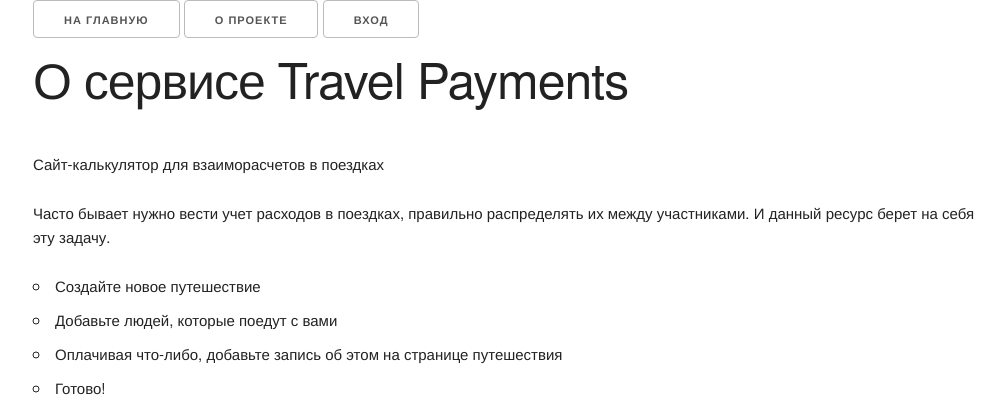
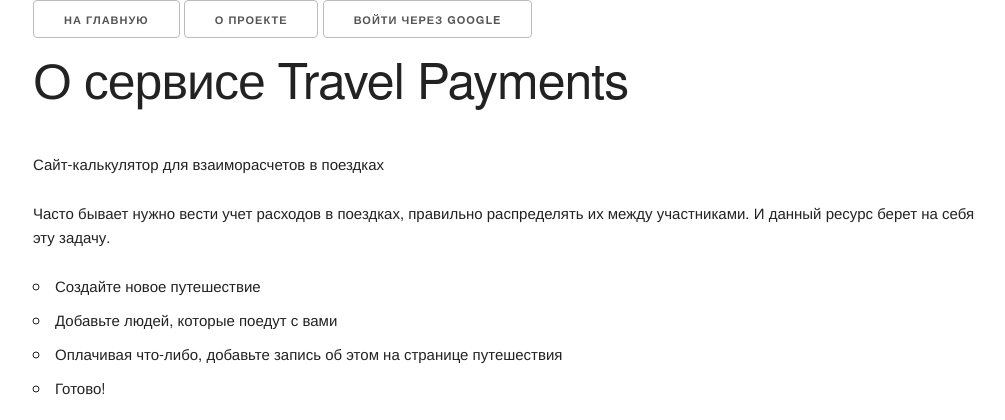
Before and after one commit to miguel-vn/travel_payments_web, a Django app: page /about in a window 1280 px wide. Shown: the top 420 px of the page, without its empty margins (127-1132 px from the left). Run offline with Django 3.2, Linux system fonts and the light colour scheme.

Commit message:
Login button moved to main page

```diff
--- a/payments_logic/templates/base.html
+++ b/payments_logic/templates/base.html
@@ -11,11 +11,9 @@
     <a class="toplinks button" href="{% url 'travels_list' %}">На главную</a>
     <a class="toplinks button" href="{% url 'about' %}">О проекте</a>
     {% if not user.is_authenticated %}
-        <a class="toplinks button" href="{% url 'login' %}">Вход</a>
+        <a class="toplinks button" href="{% url "social:begin" "google-oauth2" %}">Войти через Google</a>
     {% else %}
         <p class="u-pull-right inline_label">{{ user.first_name }} {{ user.last_name }}</p>
-
-{#        <a class="toplinks button" href="{% url "social:disconnect" "google-oauth2" %}">Logout</a>#}
     {% endif %}
 
 
--- a/payments_logic/urls.py
+++ b/payments_logic/urls.py
@@ -1,12 +1,10 @@
 from django.urls import path
 
 from . import views
-from django.contrib.auth.views import LoginView
 
 urlpatterns = [
     path('', views.TravelsList.as_view(), name='travels_list'),
     path('about', views.about_page, name='about'),
-    path('login', LoginView.as_view(template_name='login.html'), name='login'),
     path('new_travel', views.CreateTravel.as_view(), name='new_travel'),
     path('new_person', views.NewPerson.as_view(), name='new_person'),
     path('travel_detail/<int:pk>/', views.TravelDetail.as_view(), name='travel_detail'),
```
